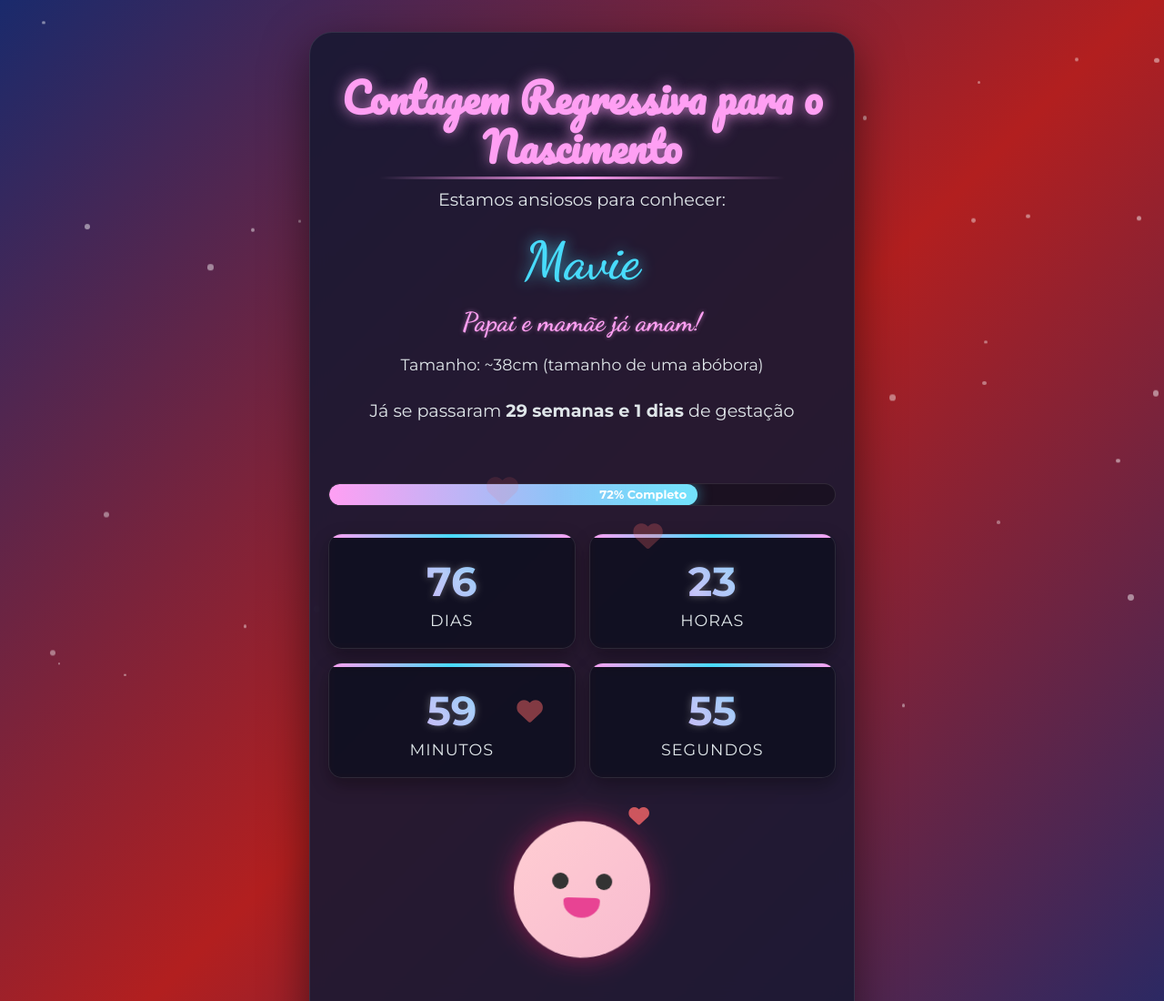
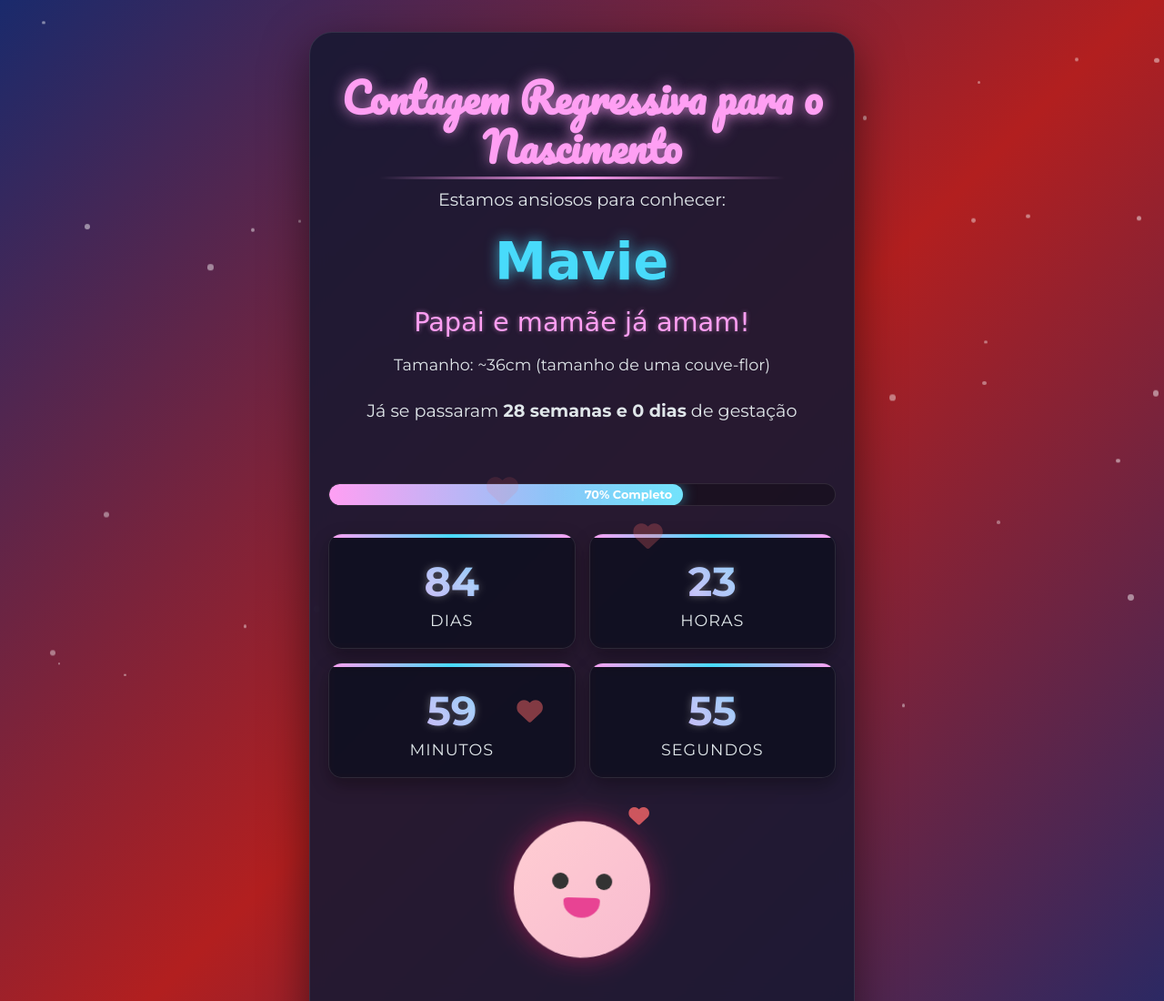
Before and after one commit to bertopiloto/Baby, a plain HTML site: page index.html in a window 1280 px wide. Shown: the top 1100 px of the page at 91% size. Drawn offline with Linux system fonts and the light colour scheme.

Commit message:
Add files via upload

```diff
--- a/index.html
+++ b/index.html
@@ -92,7 +92,7 @@
         }
 
         .baby-name {
-            font-family: 'Dancing Script', cursive;
+            font-family: 'Dancing+Script', cursive;
             font-size: 3.5rem;
             font-weight: 700;
             color: #48dbfb;
@@ -106,7 +106,7 @@
         }
 
         .love-message {
-            font-family: 'Dancing Script', cursive;
+            font-family: 'Dancing+Script', cursive;
             font-size: 1.8rem;
             color: #ff9ff3;
             margin-top: 10px;
@@ -398,14 +398,14 @@
                 <div class="baby-name-container">
                     <div class="baby-name pulse">Mavie</div>
                     <div class="love-message">Papai e mamãe já amam!</div>
-                    <div class="size-info">Tamanho: ~38cm (tamanho de uma abóbora)</div>
+                    <div class="size-info">Tamanho: ~36cm (tamanho de uma couve-flor)</div>
                 </div>
-                <p>Já se passaram <strong id="gestation-passed">29 semanas e 0 dias</strong> de gestação</p>
+                <p>Já se passaram <strong id="gestation-passed">27 semanas e 6 dias</strong> de gestação</p>
             </div>
         </div>
 
         <div class="progress-container">
-            <div class="progress-bar" id="progressBar">72% Completo</div>
+            <div class="progress-bar" id="progressBar">70% Completo</div>
         </div>
 
         <div class="countdown-container">
@@ -487,12 +487,12 @@
         if(localStorage.getItem('babyDueDate')) {
             dueDate = new Date(localStorage.getItem('babyDueDate'));
         } else {
-            // Calcula a nova data de parto baseada na semana atual (29 semanas completas)
+            // Calcula a nova data de parto baseada na semana atual (27 semanas e 6 dias)
             const today = new Date();
             dueDate = new Date(today);
 
-            // Dias já passados: 29*7 = 203 dias
-            const daysPassed = 203;
+            // Dias já passados: 27*7 + 6 = 195 dias
+            const daysPassed = 195;
             dueDate.setDate(today.getDate() + (totalPregnancyDays - daysPassed));
 
             // Salva no localStorage
```
